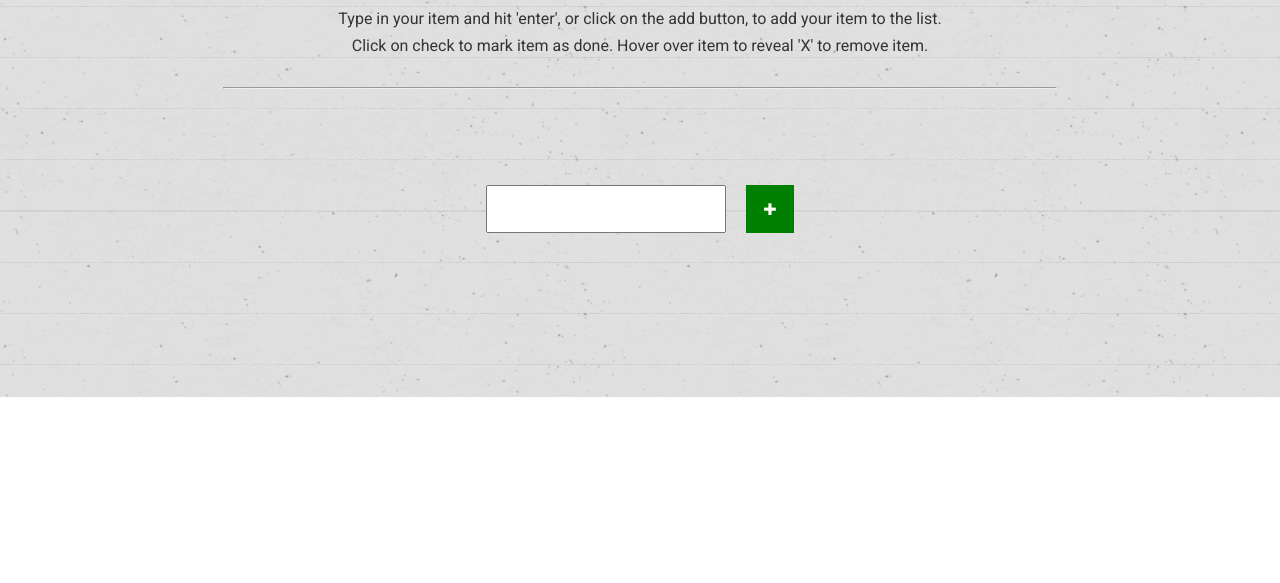
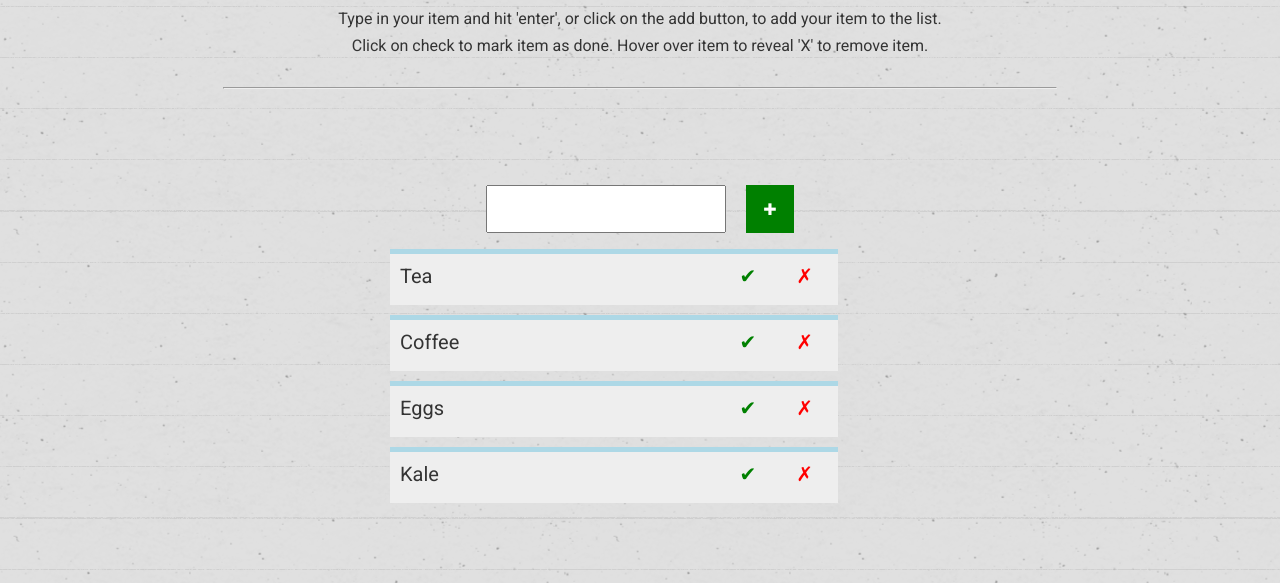
Before and after one commit to jgagarin/ShopListApp, a plain HTML site: page index.html in a window 1280 px wide. Shown: the part 403-986 px from the top of the page. Before the commit the page ends 800 px from the top, so only its background shows below. Drawn offline with nearby package versions, Linux system fonts and the light colour scheme.

Commit message:
Second Commit

```diff
--- a/css/main.css
+++ b/css/main.css
@@ -90,3 +90,61 @@ span.h1-span{
 
 
 }
+ul.items-list{
+    list-style-type: none;
+    max-width: 500px;
+    margin: 1em auto;
+    padding: 0;
+}
+li.items{
+    background: #eee;
+    height: 3.5em;
+    width: 28em;
+    padding: 10px 10px 5px;
+    border-top: 5px solid lightblue;
+    margin-bottom: 10px;
+}
+li.items:after{
+    content: ' ';
+    display: table;
+    clear:both;
+}
+li.items > span {
+    float: left;
+}
+li.items span{
+    display:block;
+    font-size: 1.25em;
+}
+div.remove-item{
+    float: right;
+    margin-right: 15px;
+    color: red;
+}
+div.remove-item:hover{
+    background: red;
+    padding: 5px;
+    border-radius: 50%;
+    width: 30px;
+    height: 30px;
+    text-align: center;
+    line-height: 1;
+    color: #fff;
+    cursor: pointer;
+}
+div.check{
+    float:right;
+    margin-right: 40px;
+    color: green;
+}
+div.check:hover{
+    background: green;
+    padding: 5px;
+    border-radius: 50%;
+    width: 30px;
+    height: 30px;
+    text-align: center;
+    line-height: 1;
+    color: #fff;
+    cursor: pointer;
+}
--- a/index.html
+++ b/index.html
@@ -24,7 +24,32 @@
            <button class="addbtn">✚</button>
        </div>
        <div class="list-area">
+           <ul class="items-list">
+               <li class="items">
+                   <span>Tea</span>
+                   <div class="remove-item"><span>✗</span></div>
+                   <div class="check"><span >✔</span></div>
 
+               </li>
+               <li class="items">
+                   <span>Coffee</span>
+                   <div class="remove-item"><span>✗</span></div>
+                   <div class="check"><span >✔</span></div>
+
+               </li>
+               <li class="items">
+                   <span>Eggs</span>
+                   <div class="remove-item"><span>✗</span></div>
+                   <div class="check"><span >✔</span></div>
+
+               </li>
+               <li class="items">
+                   <span>Kale</span>
+                   <div class="remove-item"><span>✗</span></div>
+                   <div class="check"><span >✔</span></div>
+
+               </li>
+           </ul>
        </div>
     </section>
 </body>
```
